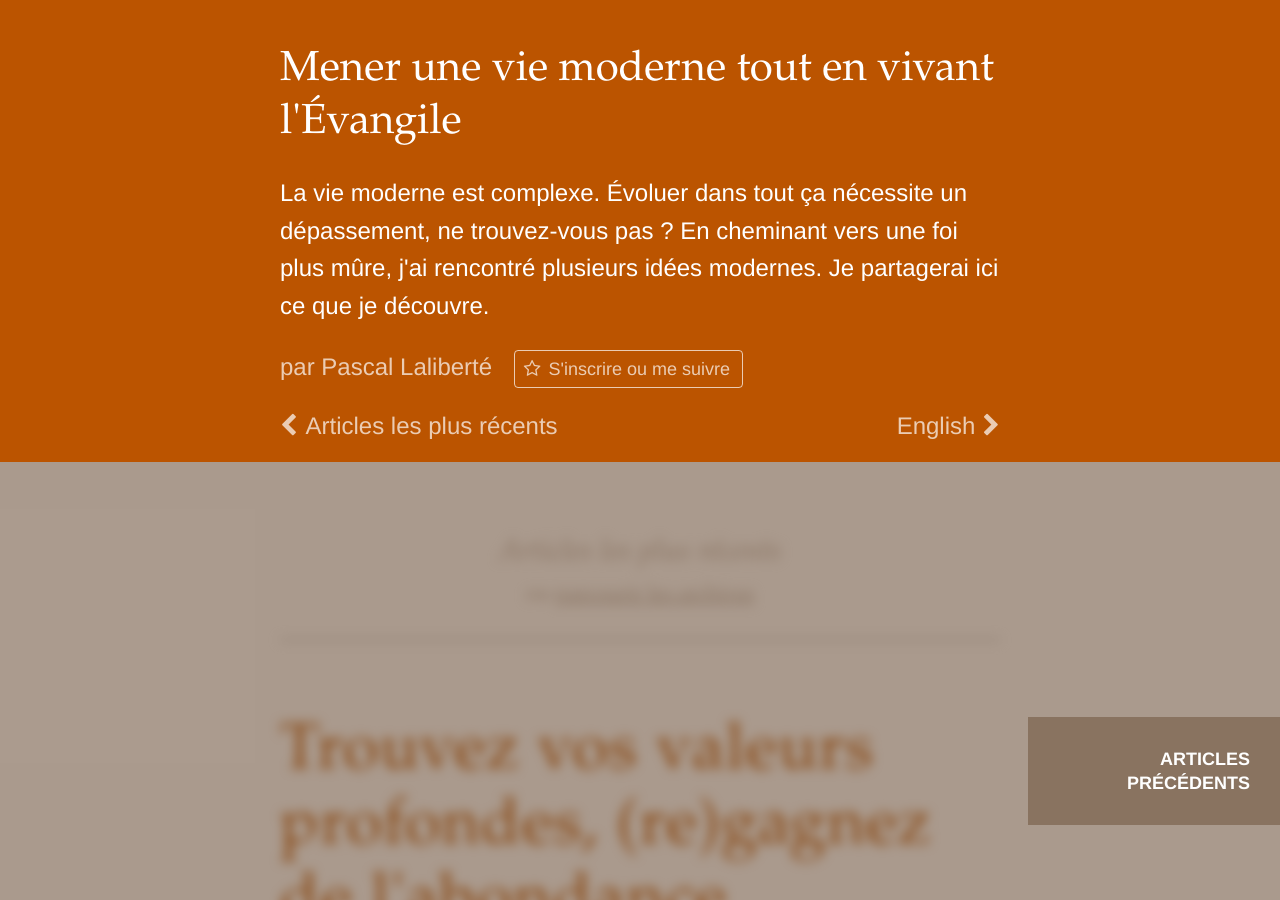
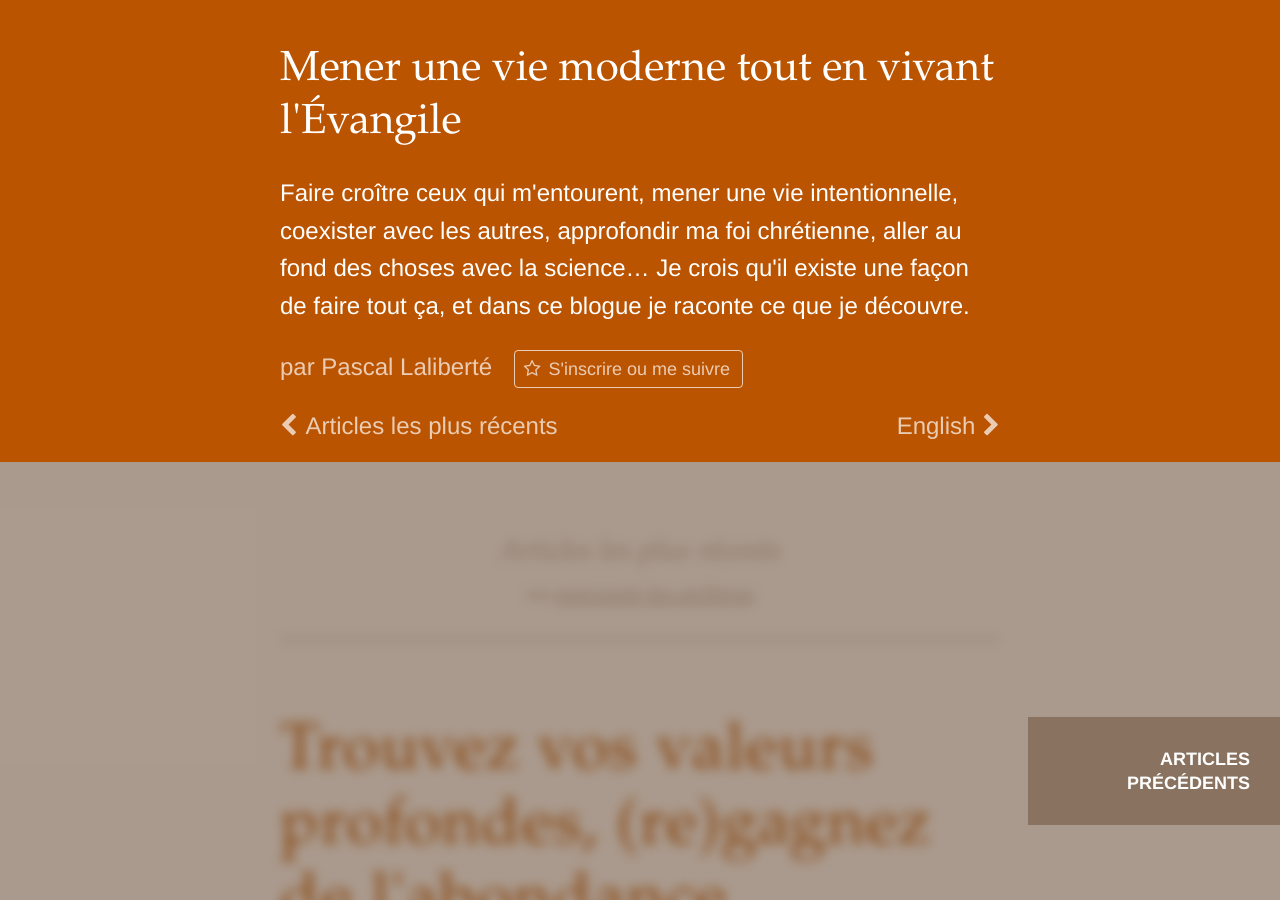
Before and after one commit to pascallaliberte/par.pascallaliberte.me, a Jekyll site: the page built from index.html, in a window 1280 px wide and 900 px high. Built offline with Jekyll 4.4.1, drawn with Linux system fonts in a browser that asks for light colours; nearby versions of some CDN libraries; the list of posts is cut into pages by our own code.

Commit message:
Ajuster la description du site

```diff
--- a/_includes/about.html
+++ b/_includes/about.html
@@ -7,7 +7,7 @@
     <h2 class="about-name">{{ site.name }}</h2>
     {% endif %}
 
-    <p class="about-description">La vie moderne est complexe. Évoluer dans tout ça nécessite un dépassement, ne trouvez-vous pas&nbsp;? En cheminant vers une foi plus mûre, j'ai rencontré plusieurs idées modernes. Je partagerai ici ce que je découvre.</p>
+    <p class="about-description">Faire croître ceux qui m'entourent, mener une vie intentionnelle, coexister avec les autres, approfondir ma foi chrétienne, aller au fond des choses avec la science&hellip; Je crois qu'il existe une façon de faire tout ça, et dans ce blogue je raconte ce que je découvre.</p>
     <p class="about-signature">
       <span class="about-signature-name">par <span rel="author">{{ site.author }}</span></span>
       <a class="subscribe-follow-link btn btn-default" href="{{ site.baseurl}}/sinscrire-suivre/">
```
